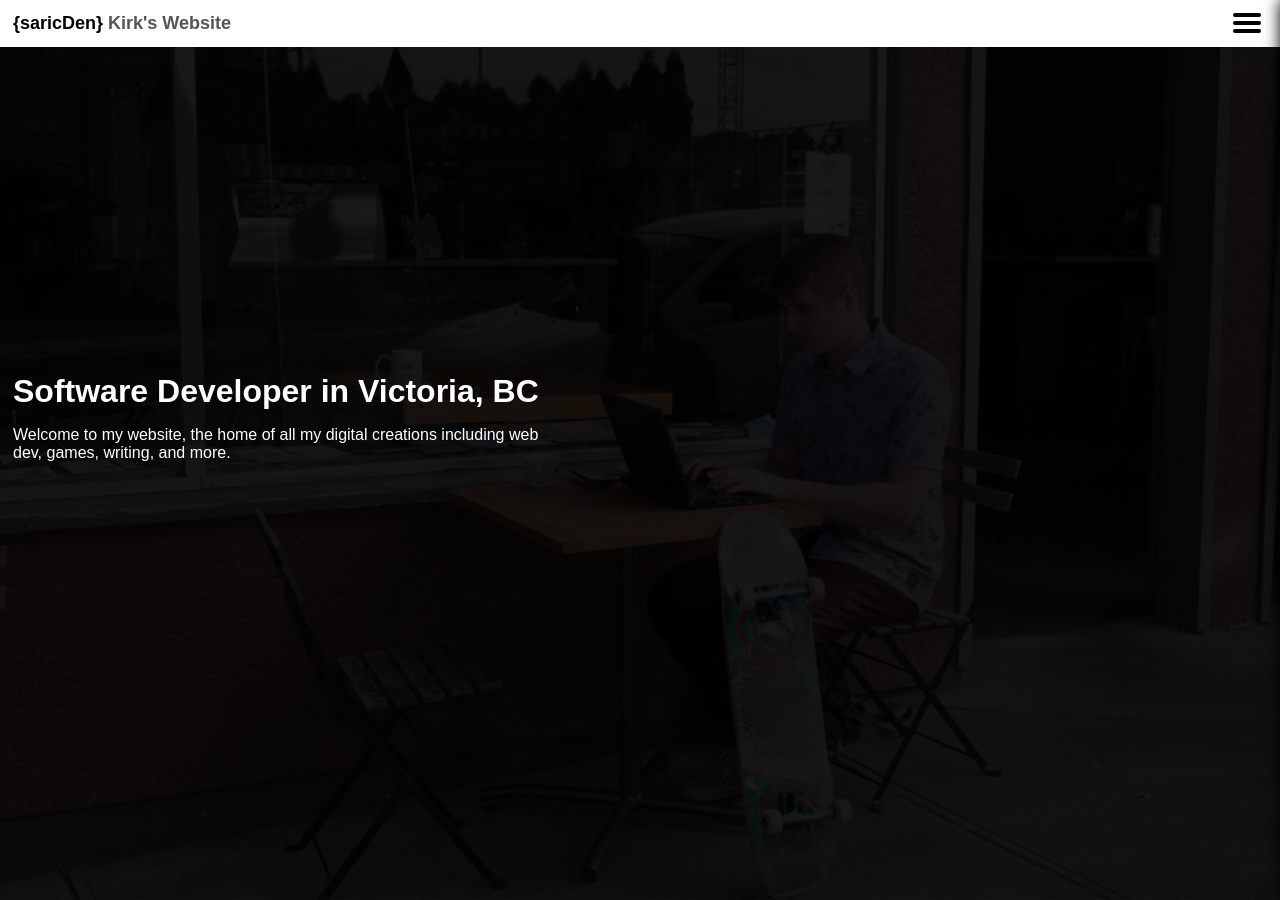
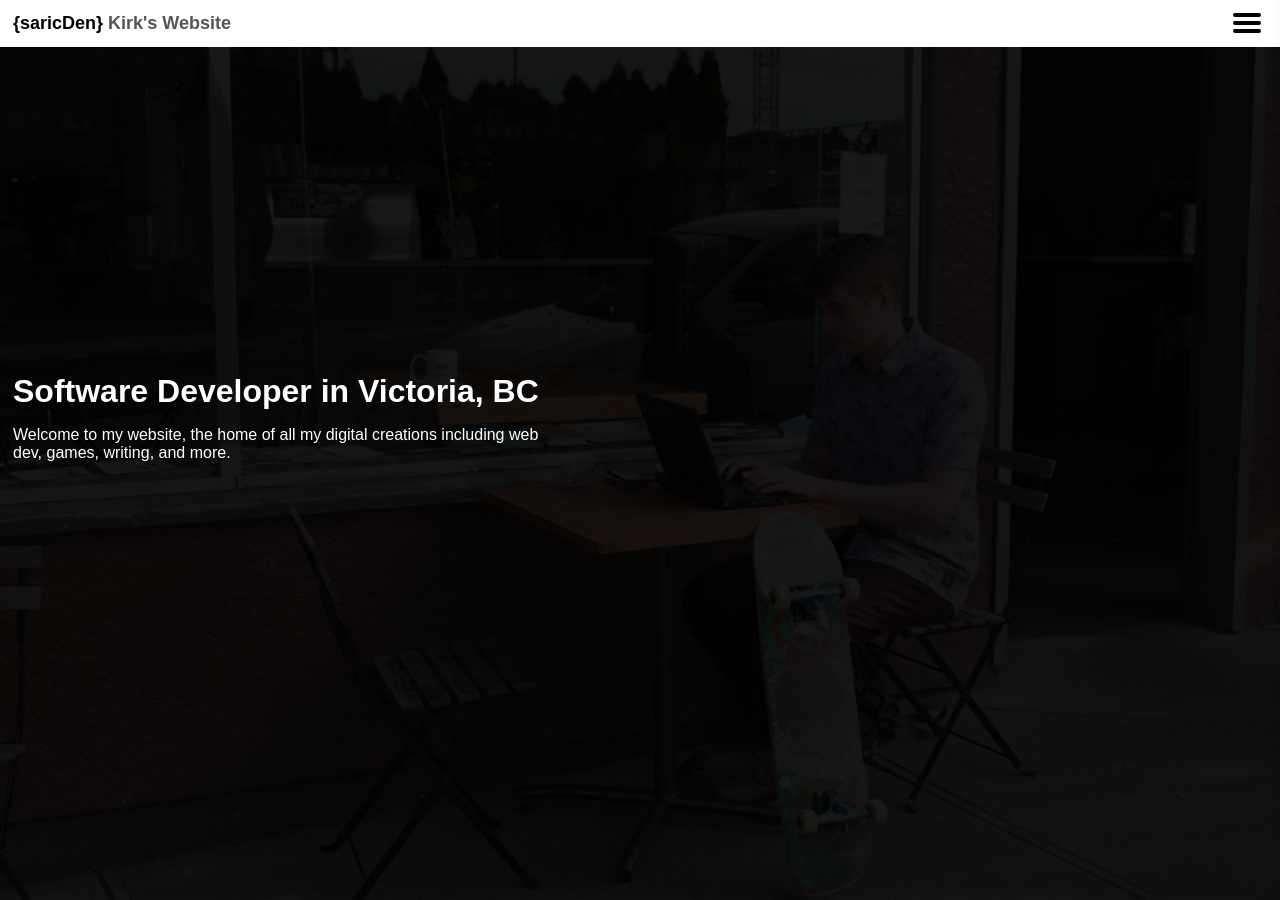
Before and after one commit to saricden/saricden.com, a Jekyll site: the page built from index.html, in a window 1280 px wide. Built offline with Jekyll 4.4.1, drawn with Linux system fonts in a browser that asks for light colours.

Commit message:
More homepage style updates :shipit:

```diff
--- a/src/css/main.css
+++ b/src/css/main.css
@@ -83,7 +83,7 @@
   position: fixed;
   z-index: 3;
   top: 0;
-  right: -200px;
+  right: -215px;
   display: block;
   width: 200px;
   height: 100%;
@@ -137,7 +137,7 @@
         rgba(0, 0, 0, 0.9),
         rgba(0, 0, 0, 0.9)
     ),
-    #CCC url(/src/img/home-bg.jpg) no-repeat bottom right;
+    #CCC url(/src/img/home-bg.jpg) no-repeat bottom center;
   background-size: cover;
 }
 #overlay {
@@ -157,3 +157,11 @@
   opacity: 0.5;
   visibility: visible;
 }
+
+/* Media queries
+----------------------------- */
+@media only screen and (max-width: 552px) {
+  .titlebox {
+    text-align: center;
+  }
+}
```
